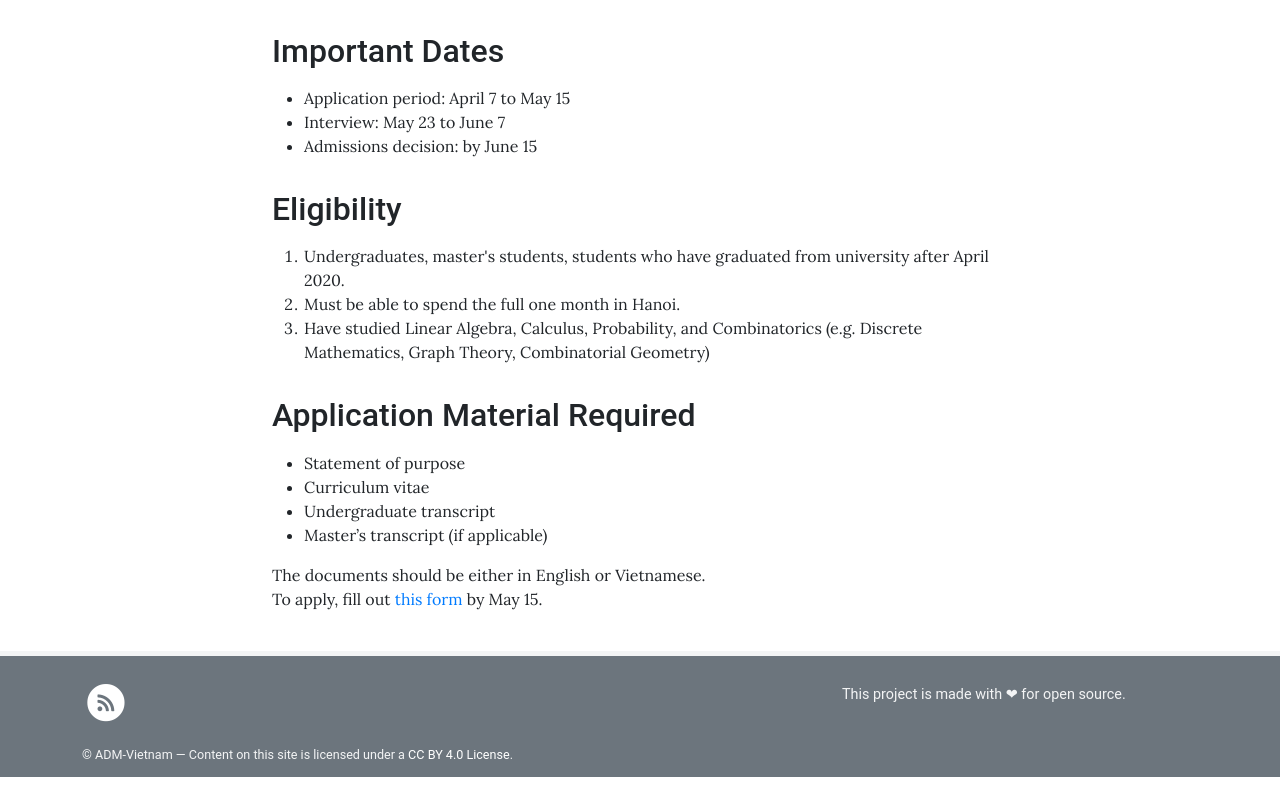
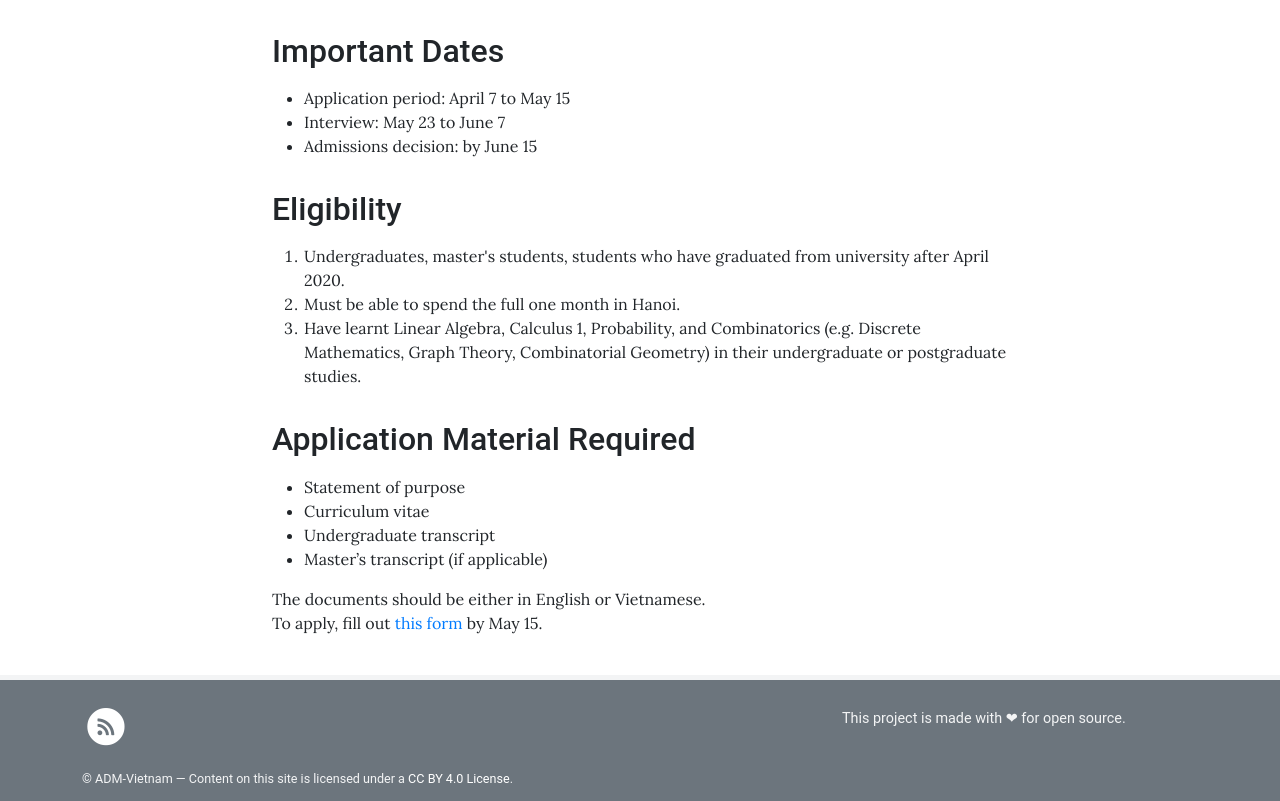
Before and after one commit to adm-vietnam/adm-vietnam.github.io, a Jekyll site: the page built from pages/Apply.md, in a window 1280 px wide. Shown: the part 259-1060 px from the top of the page. Built offline with Jekyll 4.4.1, drawn with Linux system fonts in a browser that asks for light colours; before the commit the page ends 1036 px from its top, so only the background shows below that.

Commit message:
Update Apply.md

```diff
--- a/pages/Apply.md
+++ b/pages/Apply.md
@@ -18,7 +18,7 @@ toc: false
 <ol>
   <li>Undergraduates, master's students, students who have graduated from university after April 2020. </li>
   <li>Must be able to spend the full one month in Hanoi.</li>
-  <li>Have studied Linear Algebra, Calculus, Probability, and Combinatorics (e.g. Discrete Mathematics, Graph Theory, Combinatorial Geometry) </li>
+  <li>Have learnt Linear Algebra, Calculus 1, Probability, and Combinatorics (e.g. Discrete Mathematics, Graph Theory, Combinatorial Geometry) in  their undergraduate or postgraduate studies.</li>
 </ol>
 
 
```
